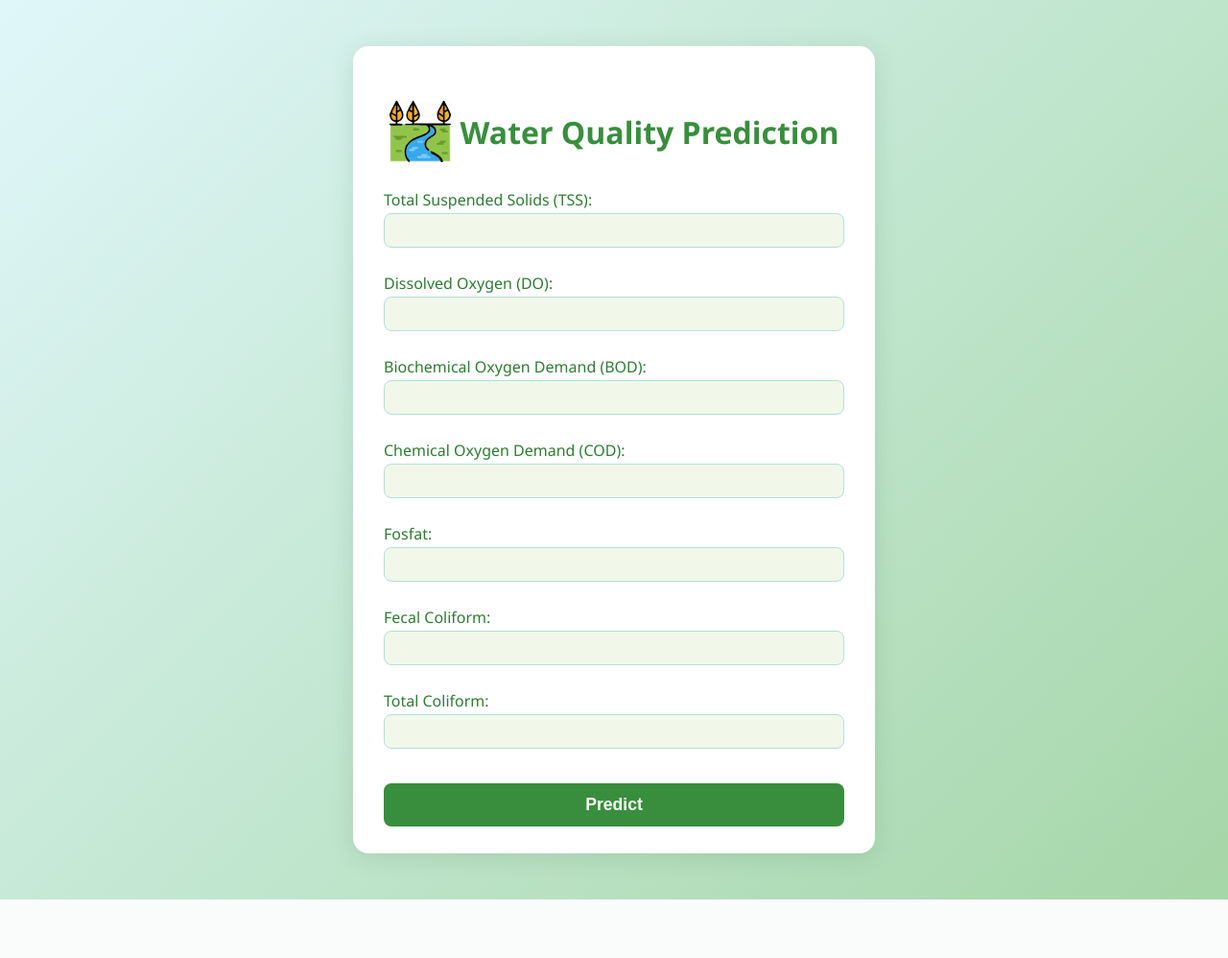
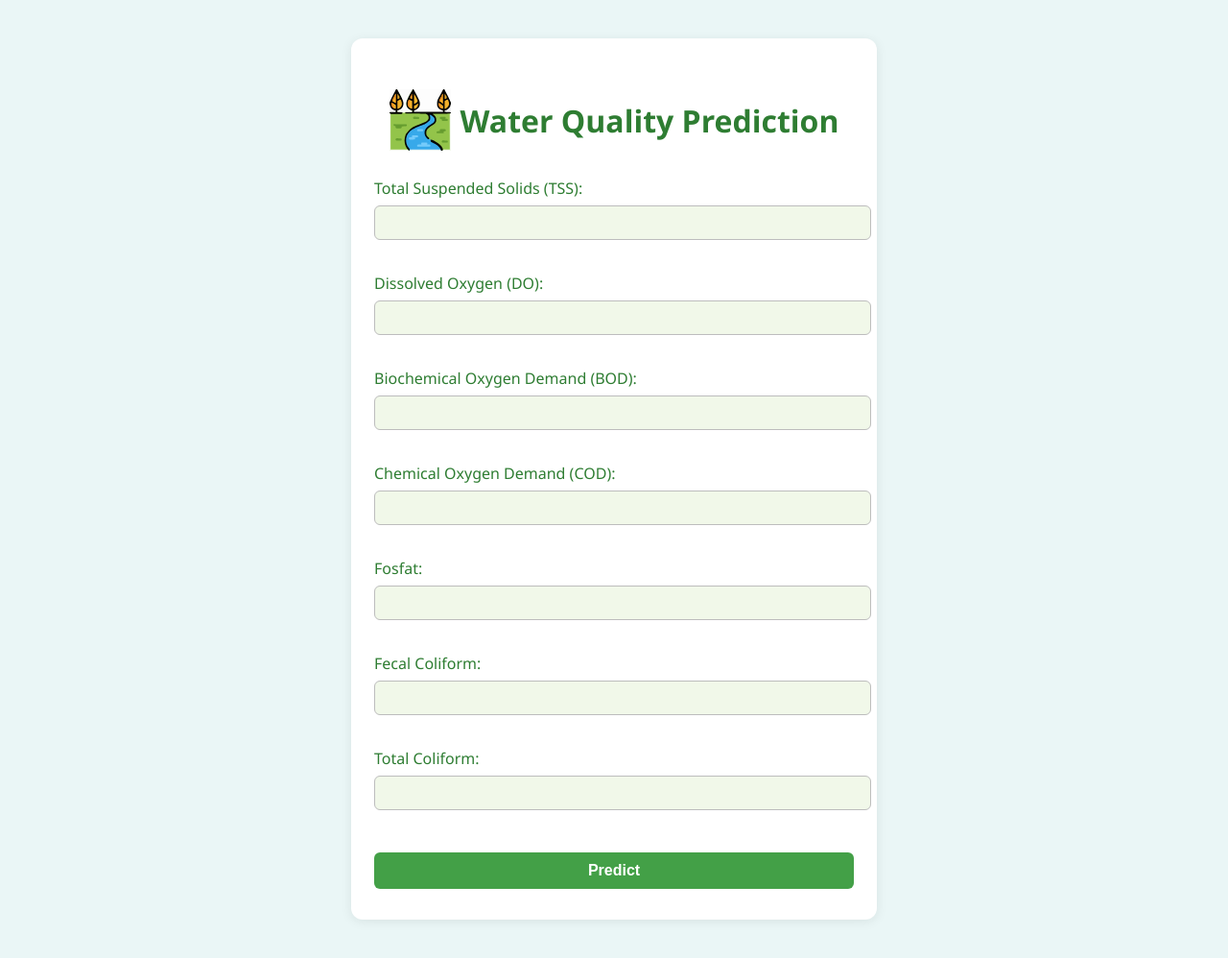
Before and after one commit to erickgnwnt/MlOpsDLH, a Django app: page / in a window 1280 px wide. Shown: the whole page at 96% size. Before the commit the page ends 937 px from the top, so only its background shows below. Run offline with Django 5.2, Linux system fonts and the light colour scheme; parts of the project's set-up code (start-up, migrations or seed data) failed here and were passed over.

Commit message:
static files

```diff
--- a/webapp/landing/templates/landing/index.html
+++ b/webapp/landing/templates/landing/index.html
@@ -6,6 +6,52 @@
     <meta name="viewport" content="width=device-width, initial-scale=1">
     <title>Water Quality Prediction</title>
     <link rel="stylesheet" href="{% static 'landing/styles.css' %}">
+    <style>
+        /* Jika file CSS tidak terbaca, style fallback di sini */
+        body {
+            background: #eaf6f6;
+            font-family: 'Segoe UI', Arial, sans-serif;
+        }
+        .container {
+            max-width: 500px;
+            margin: 40px auto;
+            background: #fff;
+            border-radius: 12px;
+            box-shadow: 0 2px 12px rgba(0,0,0,0.08);
+            padding: 32px 24px;
+        }
+        h1 {
+            color: #2e7d32;
+            font-weight: 700;
+        }
+        .form-group {
+            margin-bottom: 18px;
+        }
+        label {
+            font-weight: 500;
+            color: #388e3c;
+        }
+        input[type="number"] {
+            width: 100%;
+            padding: 8px;
+            border-radius: 6px;
+            border: 1px solid #bdbdbd;
+            margin-top: 4px;
+        }
+        button[type="submit"] {
+            background: #43a047;
+            color: #fff;
+            border: none;
+            border-radius: 6px;
+            padding: 10px 24px;
+            font-size: 1em;
+            cursor: pointer;
+            transition: background 0.2s;
+        }
+        button[type="submit"]:hover {
+            background: #388e3c;
+        }
+    </style>
 </head>
 <body>
     <div class="container">
```
Also changed, not shown: 1 other file.
